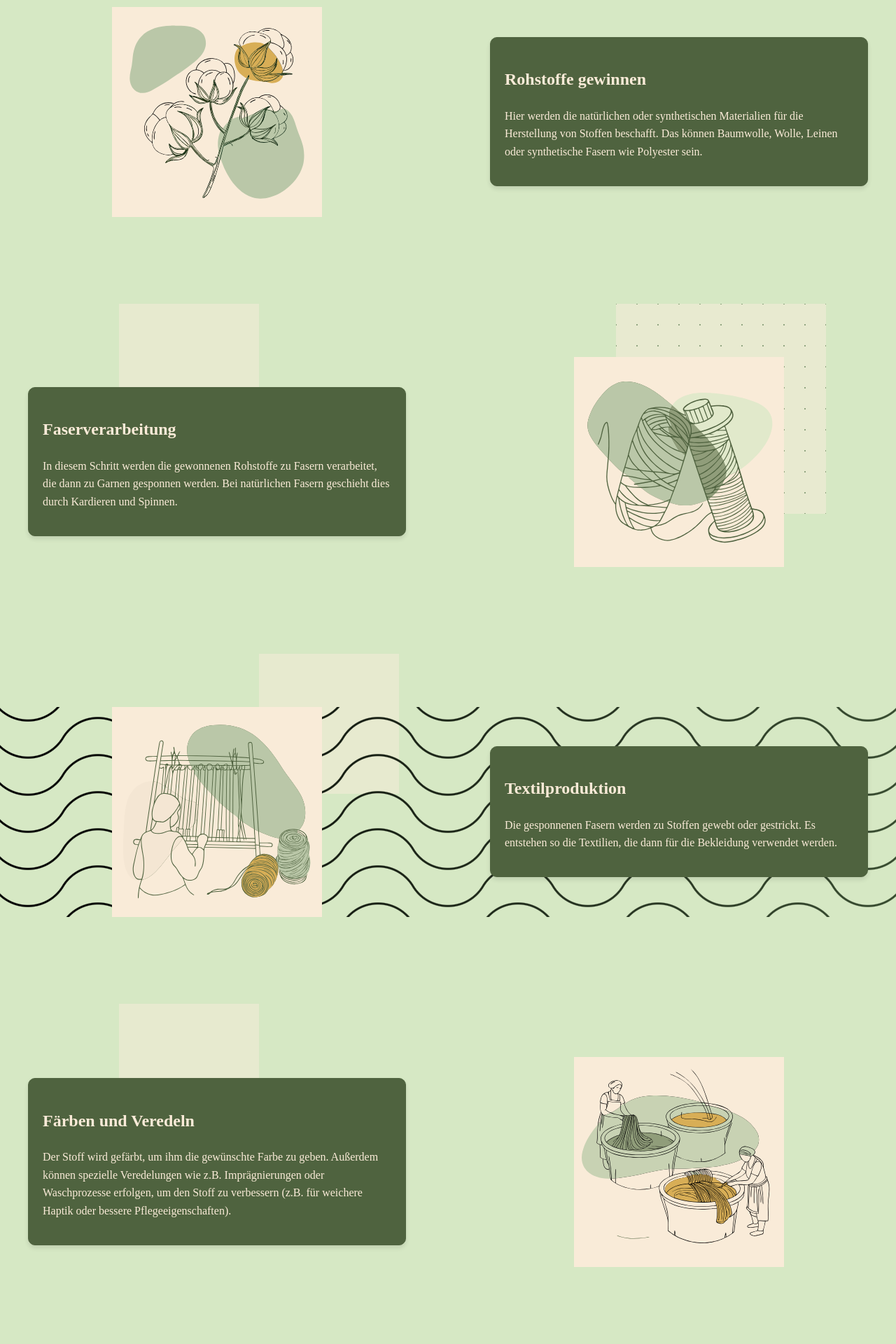
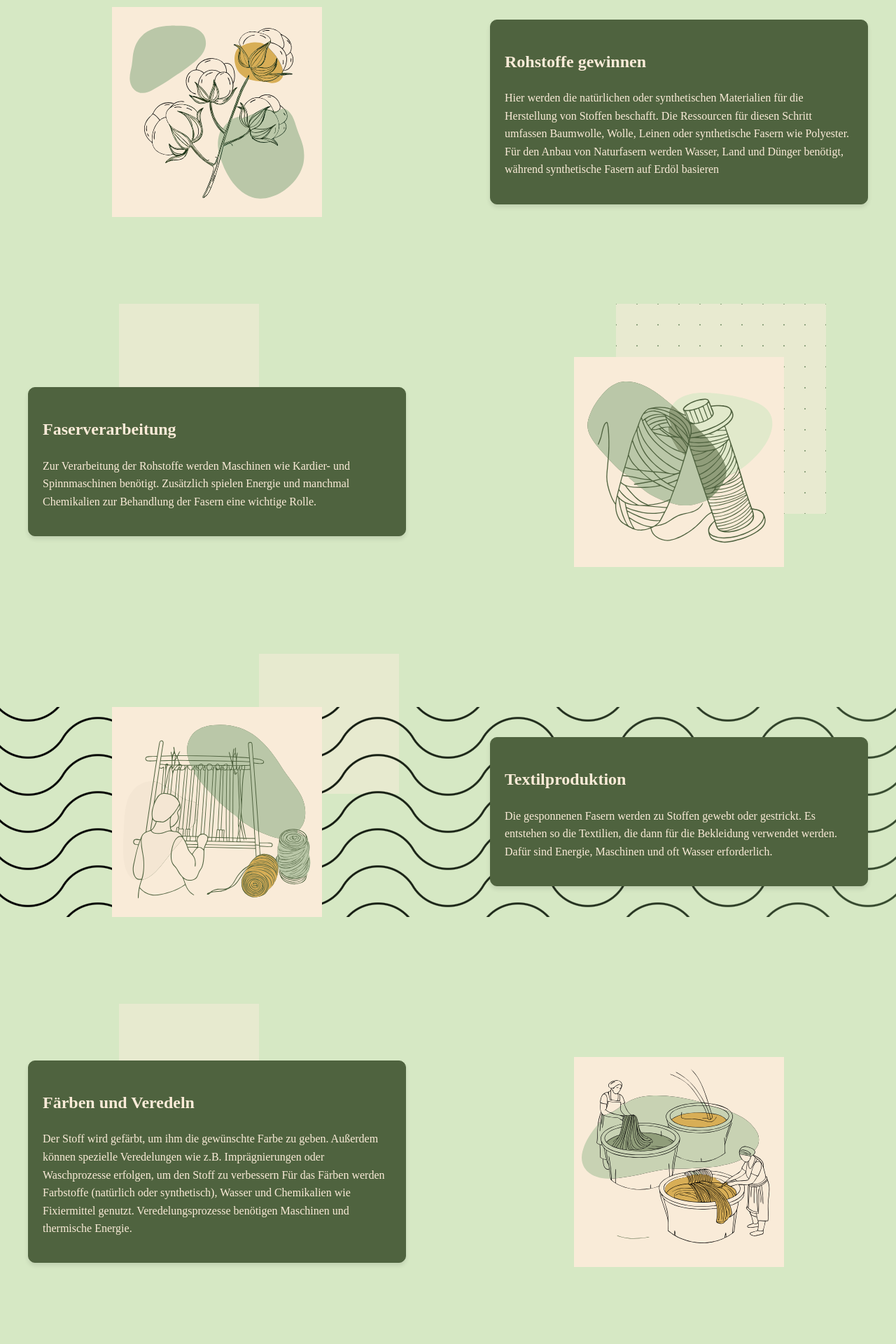
Before and after one commit to christianrenger/dmwt, a Next.js app: page / in a window 1280 px wide. Shown: the part 1000-2920 px from the top of the page at 70% size. Built offline with nearby package versions, Linux system fonts and the light colour scheme.

Commit message:
texts are modified

```diff
--- a/app/page.jsx
+++ b/app/page.jsx
@@ -189,9 +189,7 @@ export default function Home() {
                                 <p>
                                     Hier werden die natürlichen oder synthetischen Materialien für die Herstellung von
                                     Stoffen
-                                    beschafft. Das können Baumwolle, Wolle, Leinen oder synthetische Fasern wie
-                                    Polyester
-                                    sein.
+                                    beschafft. Die Ressourcen für diesen Schritt umfassen Baumwolle, Wolle, Leinen oder synthetische Fasern wie Polyester. Für den Anbau von Naturfasern werden Wasser, Land und Dünger benötigt, während synthetische Fasern auf Erdöl basieren
                                 </p>
                             </div>
                         </div>
@@ -213,9 +211,7 @@ export default function Home() {
                             <div className="colored-text-container">
                                 <h2>Faserverarbeitung</h2>
                                 <p>
-                                    In diesem Schritt werden die gewonnenen Rohstoffe zu Fasern verarbeitet, die dann zu
-                                    Garnen
-                                    gesponnen werden. Bei natürlichen Fasern geschieht dies durch Kardieren und Spinnen.
+                                    Zur Verarbeitung der Rohstoffe werden Maschinen wie Kardier- und Spinnmaschinen benötigt. Zusätzlich spielen Energie und manchmal Chemikalien zur Behandlung der Fasern eine wichtige Rolle.
                                 </p>
                             </div>
                         </div>
@@ -249,7 +245,7 @@ export default function Home() {
                                 <p>
                                     Die gesponnenen Fasern werden zu Stoffen gewebt oder gestrickt. Es entstehen so die
                                     Textilien,
-                                    die dann für die Bekleidung verwendet werden.
+                                    die dann für die Bekleidung verwendet werden. Dafür sind Energie, Maschinen und oft Wasser erforderlich.
                                 </p>
                             </div>
                         </div>
@@ -278,7 +274,7 @@ export default function Home() {
                                     spezielle
                                     Veredelungen wie z.B. Imprägnierungen oder Waschprozesse erfolgen, um den Stoff zu
                                     verbessern
-                                    (z.B. für weichere Haptik oder bessere Pflegeeigenschaften).
+                                    Für das Färben werden Farbstoffe (natürlich oder synthetisch), Wasser und Chemikalien wie Fixiermittel genutzt. Veredelungsprozesse benötigen Maschinen und thermische Energie.
                                 </p>
                             </div>
                         </div>
@@ -336,7 +332,7 @@ export default function Home() {
                                     Die zugeschnittenen Teile werden mit Nähmaschinen oder per Hand zu einem
                                     Kleidungsstück
                                     zusammengenäht. Hierbei werden auch Reißverschlüsse, Knöpfe oder andere Details
-                                    hinzugefügt.
+                                    hinzugefügt. Die Teile werden mit Nähmaschinen und Garn zusammengenäht. Zubehör wie Knöpfe oder Reißverschlüsse ergänzt den Prozess. Strom wird für die Maschinen benötigt.
                                 </p>
                             </div>
                         </div>
@@ -364,7 +360,7 @@ export default function Home() {
                                     Das fertige Kleidungsstück wird an Händler, Boutiquen oder in Onlineshops geliefert
                                     und
                                     zum
-                                    Verkauf angeboten, damit die Endverbraucher es kaufen können.
+                                    Verkauf angeboten, damit die Endverbraucher es kaufen können. Verpackungsmaterialien, Transportmittel und Energie für Lagerung und Kühlung sind in diesem Schritt essenziell. Produkte gelangen über Läden oder Online-Shops zum Kunden.
                                 </p>
                             </div>
                         </div>
```
